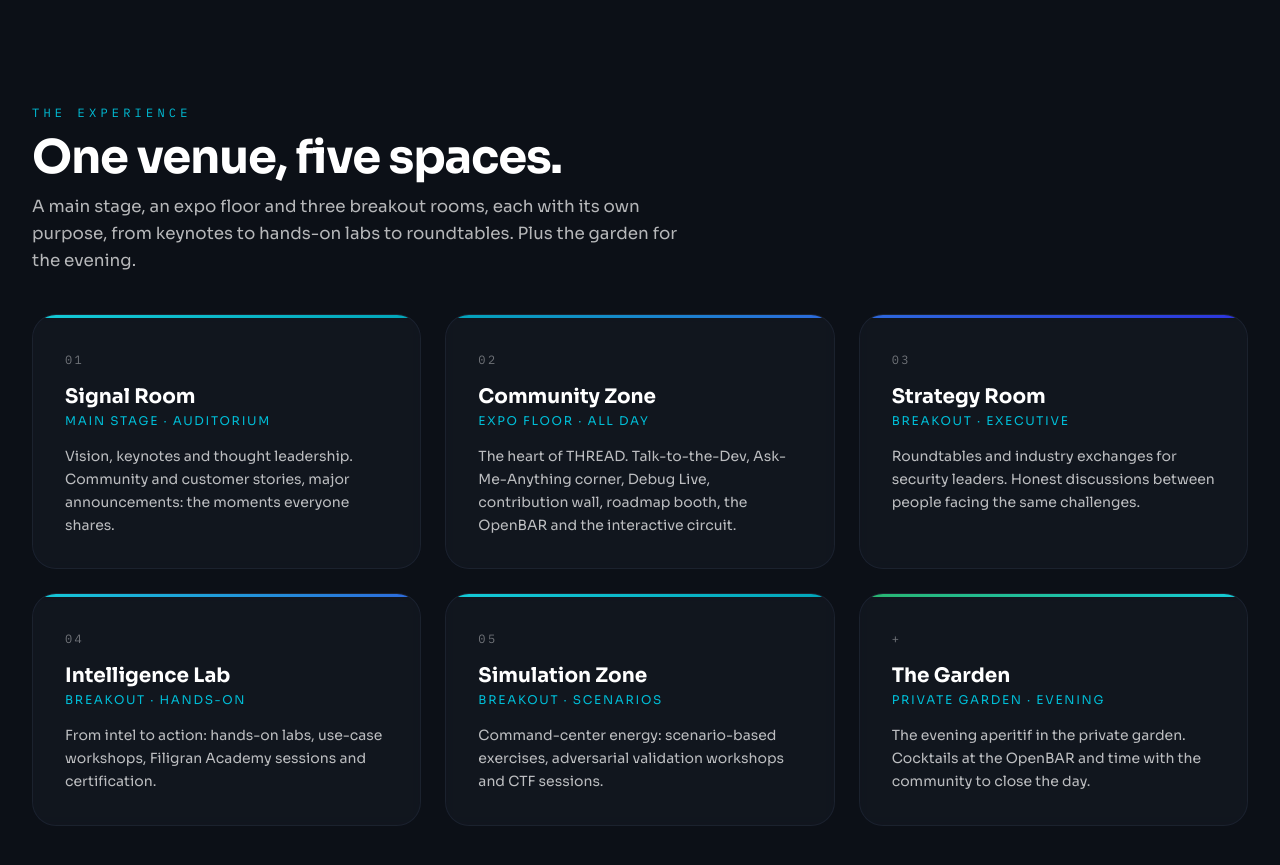
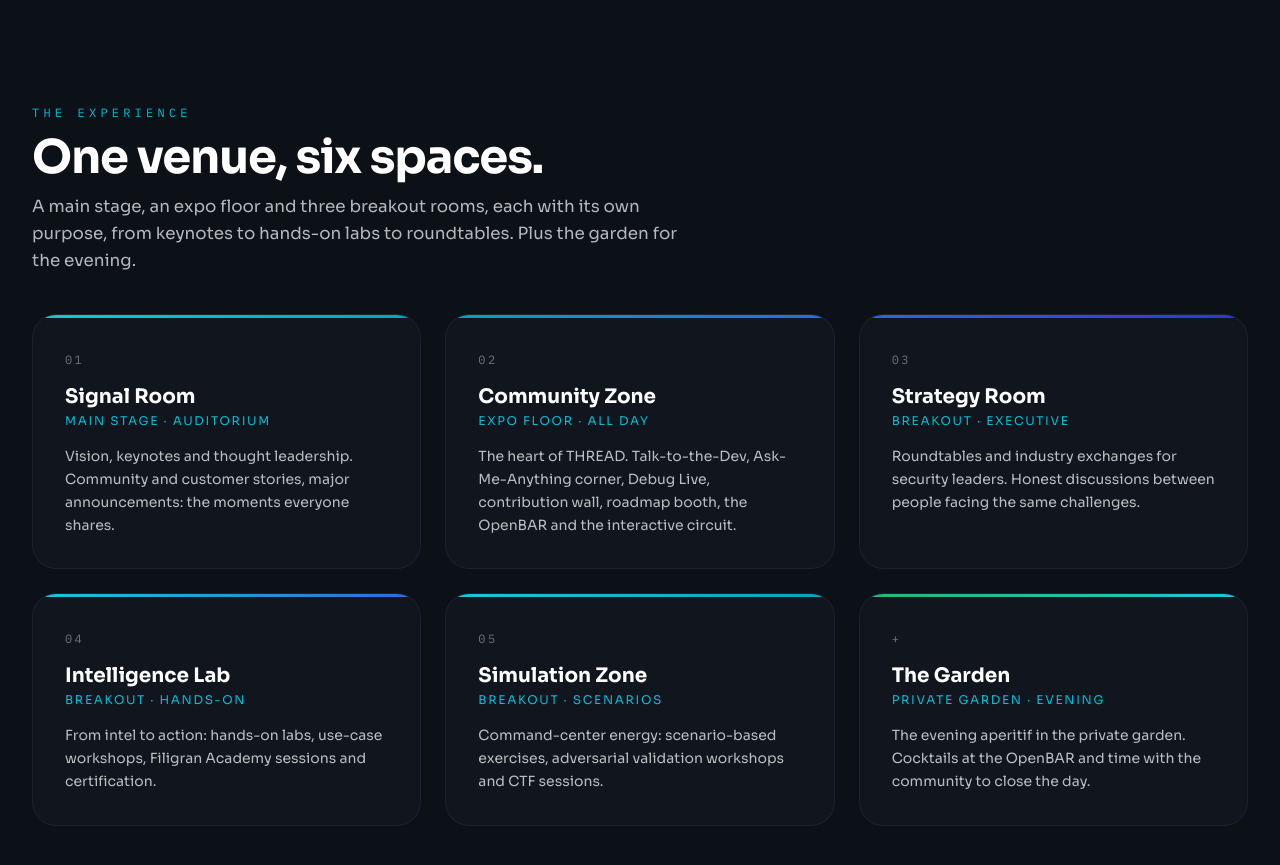
Before and after one commit to FiligranHQ/thread-conference, a React (Vite) app: page / in a window 1280 px wide. Shown: the part 2780-3645 px from the top of the page. Built offline with nearby package versions, Linux system fonts and the light colour scheme.

Commit message:
fix(Update): sections.ts

```diff
--- a/src/content/sections.ts
+++ b/src/content/sections.ts
@@ -62,7 +62,7 @@ export const audiences = {
 
 export const zones = {
   kicker: "The experience",
-  title: "One venue, five spaces.",
+  title: "One venue, six spaces.",
   description:
     "A main stage, an expo floor and three breakout rooms, each with its own purpose, from keynotes to hands-on labs to roundtables. Plus the garden for the evening.",
   /**
```
